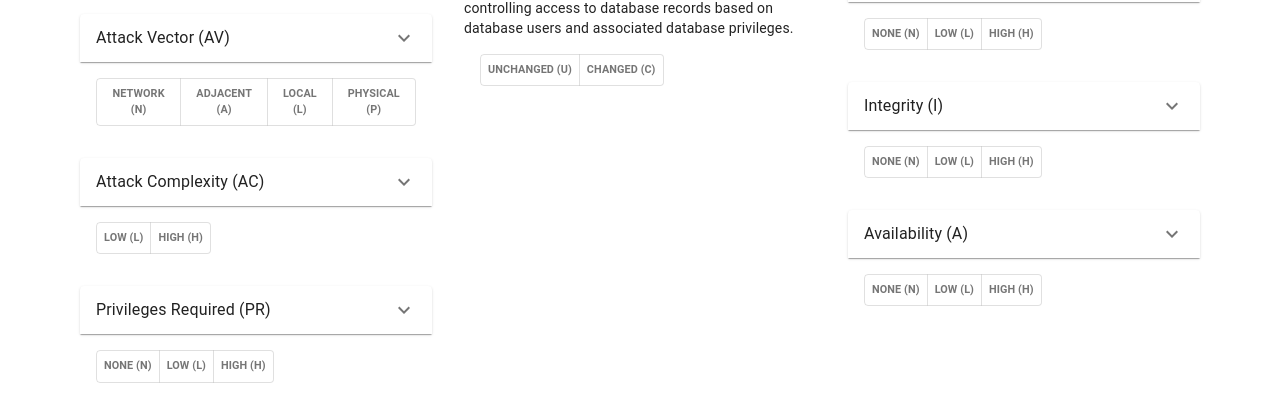
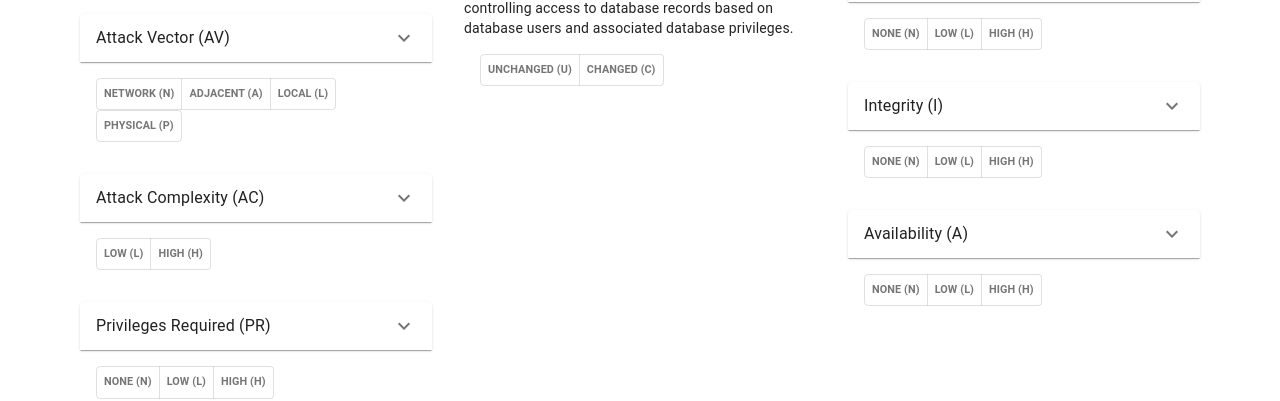
Before and after one commit to bfuentesc/cvss-calculator, a React (Create React App) app: page / in a window 1280 px wide. Shown: the part 400-801 px from the top of the page. Built offline with nearby package versions, Linux system fonts and the light colour scheme.

Commit message:
add multiline ToggleButton

```diff
--- a/src/components/ToggleButtons.tsx
+++ b/src/components/ToggleButtons.tsx
@@ -1,19 +1,37 @@
-import * as React from 'react';
-import ToggleButton from '@mui/material/ToggleButton';
-import ToggleButtonGroup from '@mui/material/ToggleButtonGroup';
-import { Tooltip, Typography } from '@mui/material';
-import { ToggleButtonsProps } from '../types/types';
+import * as React from "react";
+import ToggleButton from "@mui/material/ToggleButton";
+import ToggleButtonGroup from "@mui/material/ToggleButtonGroup";
+import { Tooltip, Typography } from "@mui/material";
+import { ToggleButtonOption, ToggleButtonsProps } from "../types/types";
 
+export default function ToggleButtons({
+  value = null,
+  options,
+  onChange,
+}: ToggleButtonsProps) {
+  const [selectedValue, setSelectedValue] = React.useState<string | null>(
+    value
+  );
 
-export default function ToggleButtons({ value = null, options, onChange }: ToggleButtonsProps) {
-  const [selectedValue, setSelectedValue] = React.useState<string | null>(value);
+  const chunkOptions = (options: ToggleButtonOption[], chunkSize: number) => {
+    const chunks = [];
+    for (let i = 0; i < options.length; i += chunkSize) {
+      chunks.push(options.slice(i, i + chunkSize));
+    }
+    return chunks;
+  };
+
+  const optionChunks = chunkOptions(options, 3); // Crear chunks de tamaño 3
 
   // Agregar useEffect para actualizar el estado local cuando cambie el prop `value`
   React.useEffect(() => {
     setSelectedValue(value);
   }, [value]); // Dependencias del efecto, actualiza el estado cuando `value` cambie
 
-  const handleSelection = (event: React.MouseEvent<HTMLElement>, newKey: string | null) => {
+  const handleSelection = (
+    event: React.MouseEvent<HTMLElement>,
+    newKey: string | null
+  ) => {
     if (newKey === null) {
       // Ignora intentos de desmarcar el botón actual
       return;
@@ -22,24 +40,47 @@ export default function ToggleButtons({ value = null, options, onChange }: Toggl
     onChange(newKey); // Llamar al callback con el nuevo valor
   };
 
-
   return (
+    // <ToggleButtonGroup
+    //   color="success"
+    //   size="small"
+    //   value={selectedValue}
+    //   exclusive
+    //   onChange={handleSelection}
+    //   aria-label="text selection"
+    // >
+    //   {options.map((option) => (
+    //     <Tooltip title={option.description}>
+    //       <ToggleButton key={option.key} value={option.key} aria-label={option.label}>
+    //         {/* {React.createElement(option.icon, { sx: { fontSize: 15 , px:2} })} */}
+    //         <Typography sx={{ fontSize: "smaller", fontWeight: "bold" }}>{option.label}</Typography>
+    //       </ToggleButton>
+    //     </Tooltip>
+    //   ))}
+    // </ToggleButtonGroup>
+    <div>
+      {optionChunks.map((chunk, index) => (
         <ToggleButtonGroup
+          key={index}
+          exclusive
+          value={selectedValue}
+          onChange={handleSelection}
+          aria-label={`text selection group ${index}`}
           color="success"
           size="small"
-      value={selectedValue}
-      exclusive
-      onChange={handleSelection}
-      aria-label="text selection"
         >
-      {options.map((option) => (
-        <Tooltip title={option.description}>
-          <ToggleButton key={option.key} value={option.key} aria-label={option.label}>
-            {/* {React.createElement(option.icon, { sx: { fontSize: 15 , px:2} })} */}
-            <Typography sx={{ fontSize: "smaller", fontWeight: "bold" }}>{option.label}</Typography>
+          {chunk.map((option) => (
+            <Tooltip key={option.key} title={option.description}>
+              <ToggleButton value={option.key} aria-label={option.label}>
+                {/* React.createElement(option.icon, { sx: { fontSize: 15, px: 2 } }) */}
+                <Typography sx={{ fontSize: "smaller", fontWeight: "bold" }}>
+                  {option.label}
+                </Typography>
               </ToggleButton>
             </Tooltip>
           ))}
         </ToggleButtonGroup>
+      ))}
+    </div>
   );
 }
```
Lines whose indentation alone changed are shown as unchanged.
